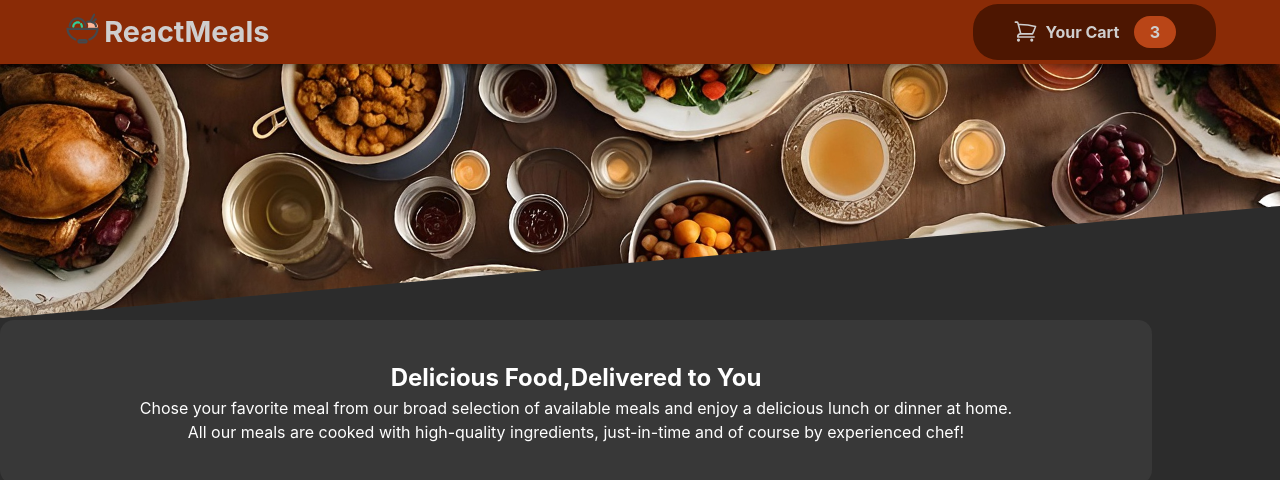
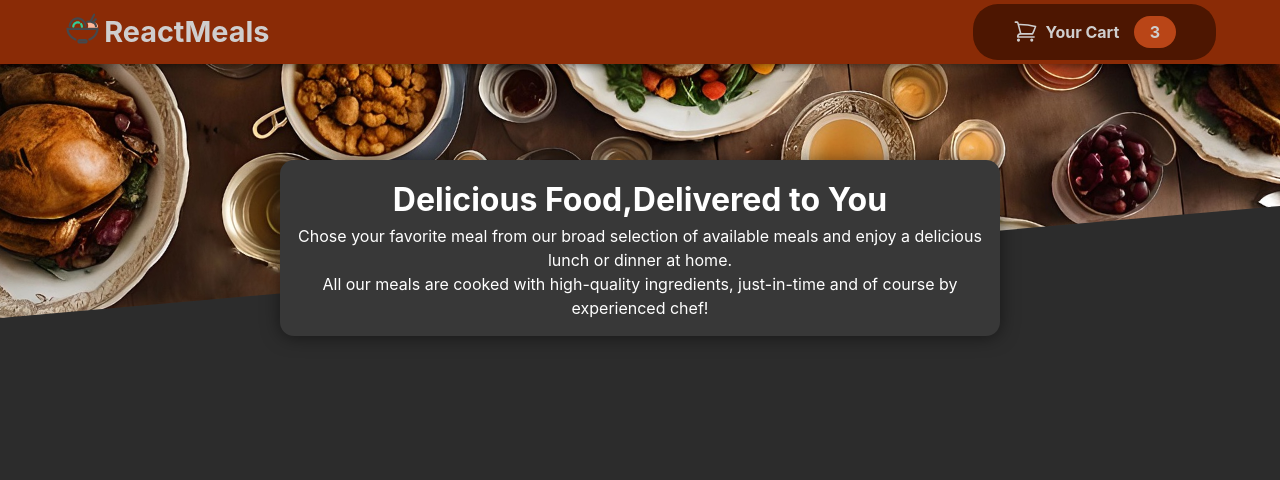
Before and after one commit to Ame3r/ReactMeals, a React (Vite) app: page / in a window 1280 px wide. Shown: the top 480 px of the page. Built offline with nearby package versions, Linux system fonts and the light colour scheme.

Commit message:
Legion
Styling meals summary

```diff
--- a/src/styles/sections/MealsSummary.module.css
+++ b/src/styles/sections/MealsSummary.module.css
@@ -1,9 +1,15 @@
 .summary {
-  font: inherit;
   color: white;
   background-color: rgb(56, 56, 56);
+  margin: auto;
   border-radius: 14px;
-  width: 90%;
-  padding: 2.5rem;
-  place-items: center;
+  margin-top: -10rem;
+  position: relative;
+  max-width: 45rem;
+  padding: 1rem;
+  text-align: center;
+  box-shadow: 0px 1px 18px rgba(0, 0, 0, 0.5);
+}
+.summary h2 {
+  font-size: 2rem;
 }/*# sourceMappingURL=MealsSummary.module.css.map */
--- a/src/styles/sections/MealsSummary.module.scss
+++ b/src/styles/sections/MealsSummary.module.scss
@@ -1,12 +1,17 @@
 @use "../abstract/colors";
 
 .summary{
-    font: inherit;
     color: white;
     background-color: colors.$MealsSummary-background;
+    margin: auto;
     border-radius: 14px;
-    width: 90%;
-    // text-align: center;
-    padding: 2.5rem
-    place-items: center;
+    margin-top: -10rem;
+    position: relative;
+    max-width: 45rem;
+    padding: 1rem;
+    text-align: center;
+    	box-shadow: 0px 1px 18px rgba(0, 0, 0, 0.5);
+ h2{
+    font-size: 2rem;
+ }
 }
```
Also changed, not shown: 1 other file (tests, documents, lock files or other folders).
